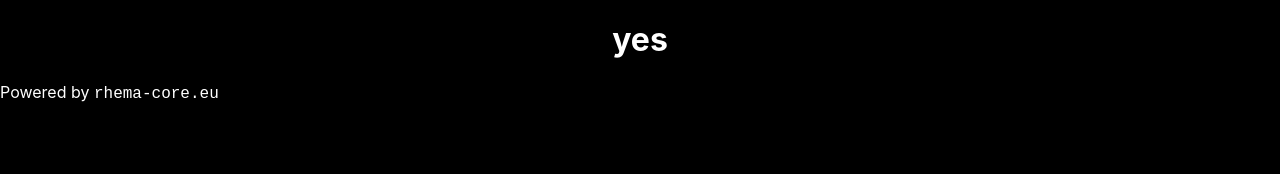
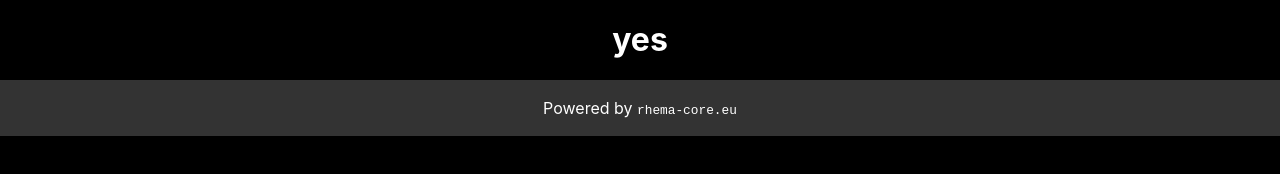
Before and after one commit to 1d4ducks/isthepopemobileanissan, a plain HTML site: page index.html in a window 1280 px wide. Drawn offline with Linux system fonts and the light colour scheme.

Commit message:
Update stylesheet.css

```diff
--- a/stylesheet.css
+++ b/stylesheet.css
@@ -32,3 +32,15 @@ a {
 a:hover {
   text-decoration: none;
 }
+
+footer {
+  background-color: #333;
+  padding: 1rem;
+  text-align: center;
+}
+
+footer a {
+  font-family: monospace;
+  color: #fff;
+  font-size: 0.8rem;
+}
```
